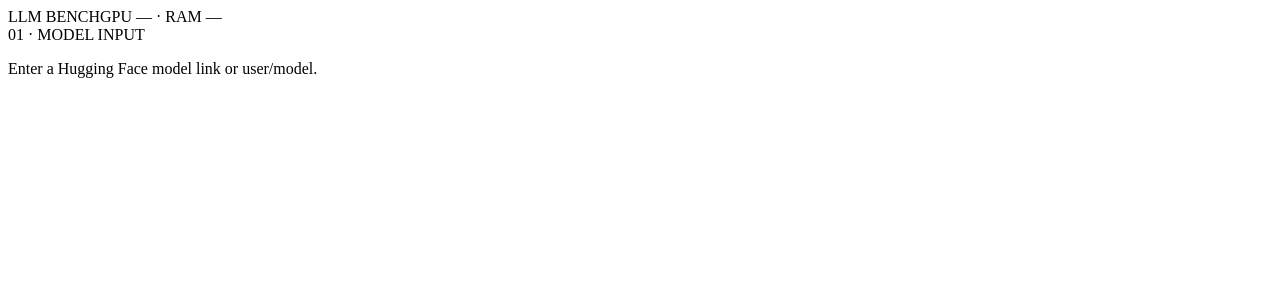
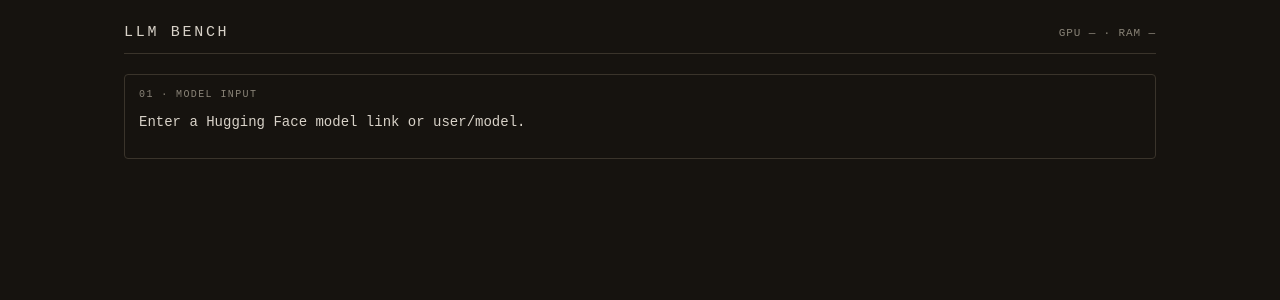
Before and after one commit to QUECOSITA/llmbench, a React (Vite) app in the folder frontend/: page / in a window 1280 px wide. Shown: the top 300 px of the page. Built offline with nearby package versions, Linux system fonts and the light colour scheme.

Commit message:
feat: lab counter design tokens

```diff
--- a/frontend/src/styles/tokens.css
+++ b/frontend/src/styles/tokens.css
@@ -1 +1,71 @@
-:root {}
+:root {
+  --steel: #16130f;
+  --panel: #1e1b17;
+  --rule: #3a342b;
+  --rule-bright: #4a443a;
+  --anode: #8a8478;
+  --tube: #d8d2c8;
+  --accent: #ff7a00;
+  --radius: 4px;
+  --font-mono: ui-monospace, "SF Mono", "Cascadia Mono", "JetBrains Mono", monospace;
+}
+
+* { box-sizing: border-box; }
+
+body {
+  margin: 0;
+  background: var(--steel);
+  color: var(--tube);
+  font-family: var(--font-mono);
+  font-size: 14px;
+}
+
+.instrument { max-width: 1080px; margin: 0 auto; padding: 24px; }
+
+.instrument-header {
+  display: flex;
+  justify-content: space-between;
+  align-items: baseline;
+  border-bottom: 1px solid var(--rule);
+  padding-bottom: 12px;
+  margin-bottom: 20px;
+}
+.wordmark { letter-spacing: .18em; font-size: 15px; }
+.hardware-line { color: var(--anode); font-size: 11px; letter-spacing: .08em; }
+
+.panel {
+  border: 1px solid var(--rule);
+  border-radius: var(--radius);
+  padding: 14px;
+  margin-bottom: 14px;
+}
+.panel-cap {
+  display: block;
+  color: var(--anode);
+  font-size: 10px;
+  letter-spacing: .14em;
+  text-transform: uppercase;
+  margin-bottom: 8px;
+}
+
+button {
+  background: var(--accent);
+  color: var(--steel);
+  border: none;
+  border-radius: var(--radius);
+  padding: 8px 14px;
+  font-family: var(--font-mono);
+  font-weight: 600;
+  letter-spacing: .06em;
+  cursor: pointer;
+}
+button:disabled { background: var(--rule); color: var(--anode); cursor: not-allowed; }
+
+input {
+  background: var(--panel);
+  color: var(--tube);
+  border: 1px solid var(--rule-bright);
+  border-radius: var(--radius);
+  padding: 8px;
+  font-family: var(--font-mono);
+}
```
